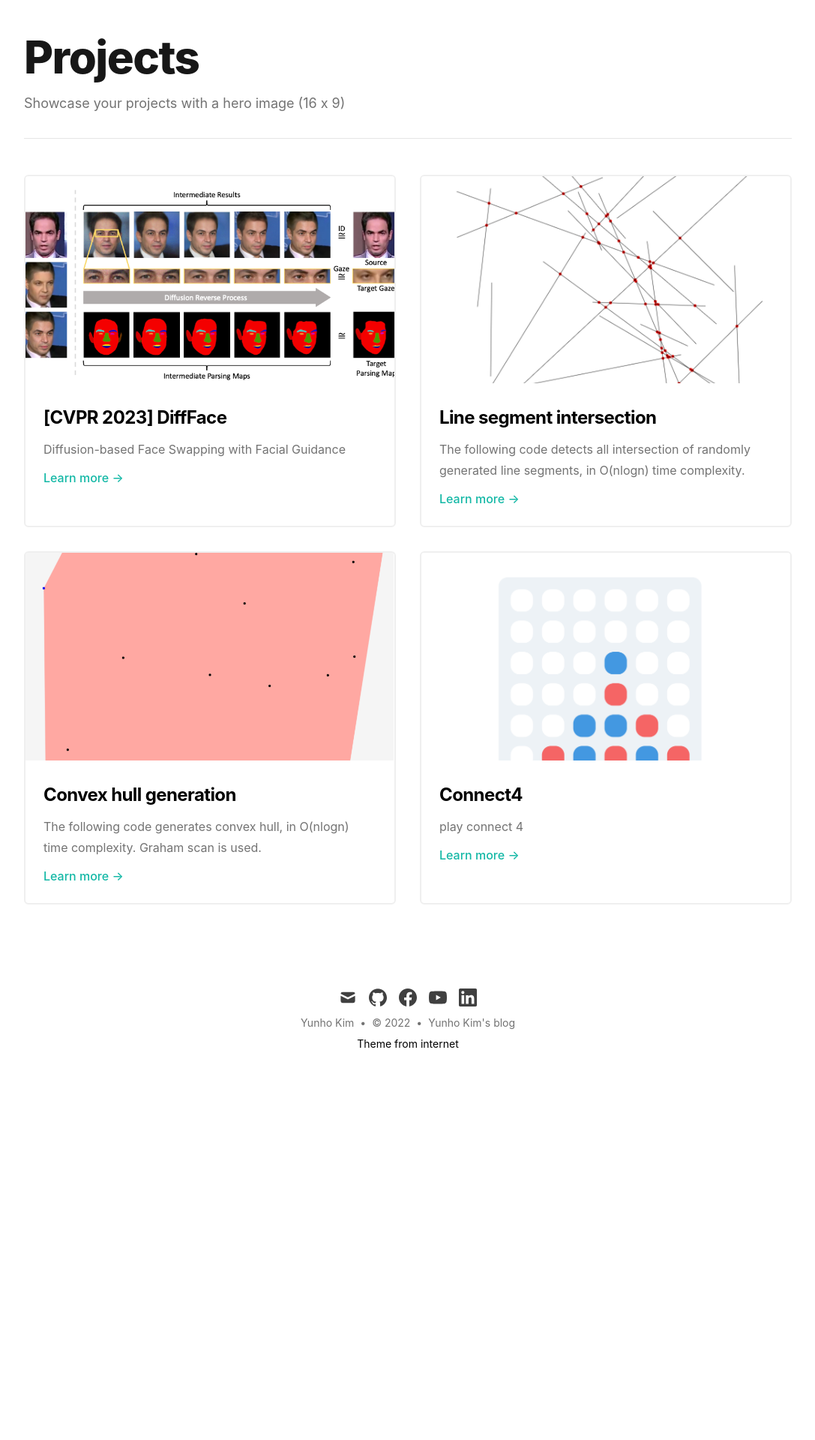
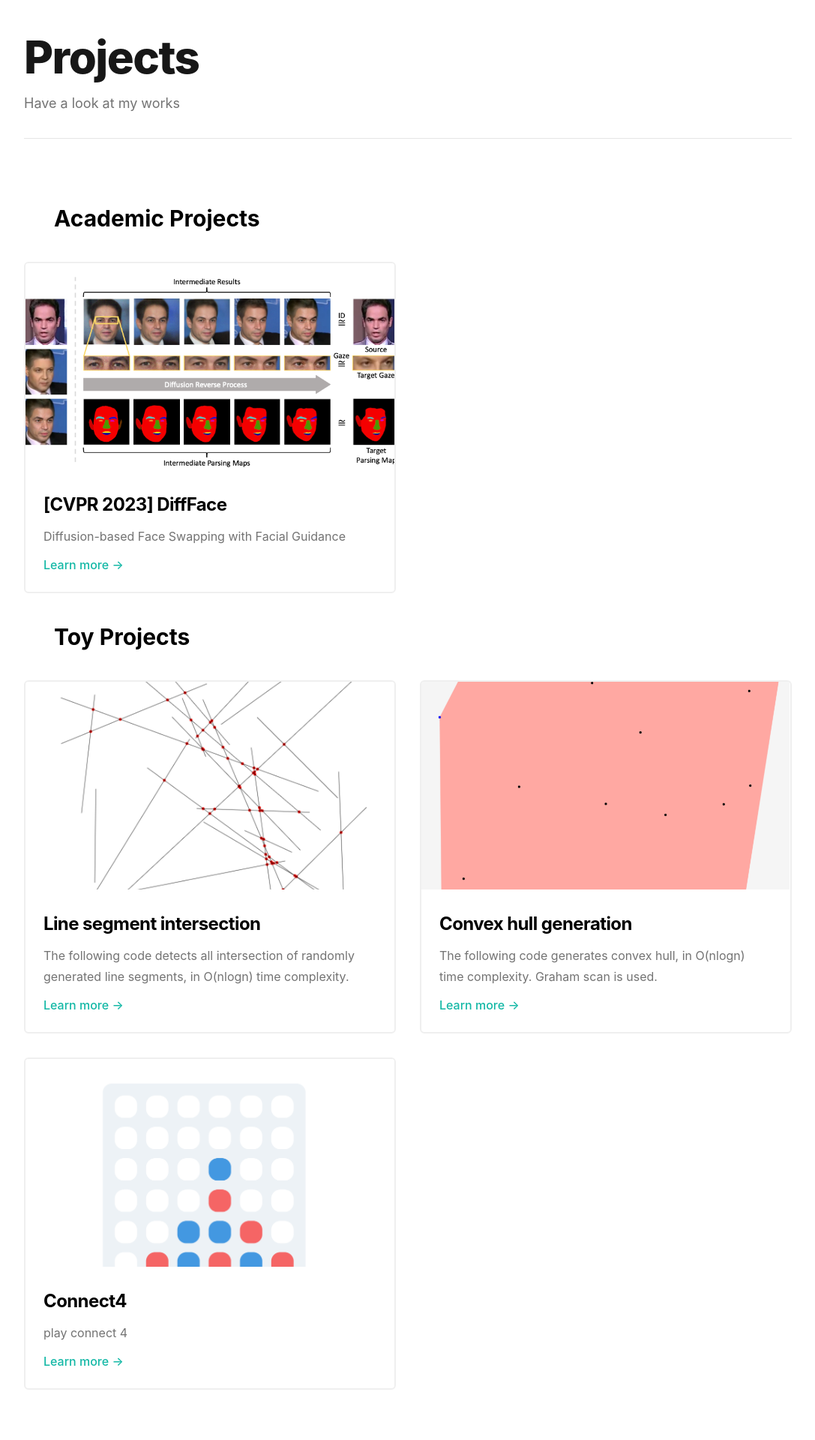
Before and after one commit to YunhoKim21/NextJS, a Next.js app: page /projects in a window 1280 px wide. Shown: the part 100-2020 px from the top of the page at 75% size, without its empty margins (96-1183 px from the left). Before the commit the page ends 1534 px from the top, so only its background shows below. Built offline with nearby package versions, Linux system fonts and the light colour scheme; no server answers.

Commit message:
projects

```diff
--- a/data/projectsData.js
+++ b/data/projectsData.js
@@ -1,10 +1,13 @@
-const projectsData = [
+const projectsData = {
+  academic_projects: [
     {
       title: '[CVPR 2023] DiffFace',
       description: 'Diffusion-based Face Swapping with Facial Guidance',
       imgSrc: '/static/images/diffface.png',
       href: 'https://hxngiee.github.io/DiffFace/',
     },
+  ],
+  toy_projects: [
     {
       title: 'Line segment intersection',
       description: `The following code detects all intersection of randomly generated line segments, in O(nlogn) time complexity.`,
@@ -23,6 +26,7 @@ const projectsData = [
       imgSrc: '/static/images/connect4.png',
       href: '/projects/connect4',
     },
-]
+  ],
+}
 
 export default projectsData
--- a/pages/projects/index.js
+++ b/pages/projects/index.js
@@ -13,12 +13,25 @@ export default function Projects() {
             Projects
           </h1>
           <p className="text-lg leading-7 text-gray-500 dark:text-gray-400">
-            Showcase your projects with a hero image (16 x 9)
+            Have a look at my works
           </p>
         </div>
         <div className="container py-12">
+          <p className="p-10 text-3xl font-bold">Academic Projects</p>
           <div className="-m-4 flex flex-wrap">
-            {projectsData.map((d) => (
+            {projectsData['academic_projects'].map((d) => (
+              <Card
+                key={d.title}
+                title={d.title}
+                description={d.description}
+                imgSrc={d.imgSrc}
+                href={d.href}
+              />
+            ))}
+          </div>
+          <p className="p-10 text-3xl font-bold">Toy Projects</p>
+          <div className="-m-4 flex flex-wrap">
+            {projectsData['toy_projects'].map((d) => (
               <Card
                 key={d.title}
                 title={d.title}
```
Lines whose indentation alone changed are shown as unchanged.
